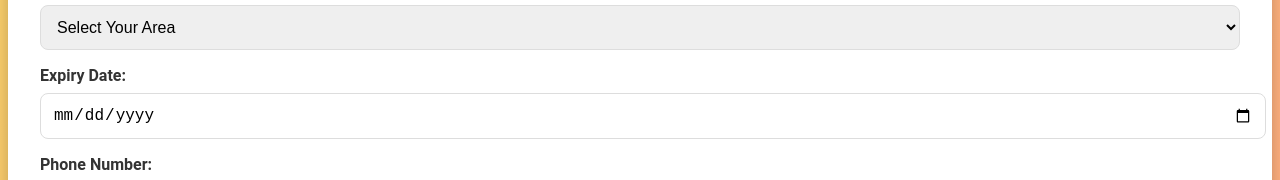
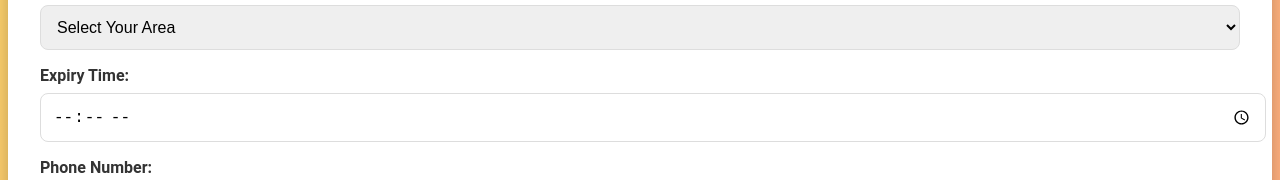
Before and after one commit to nextgen-coders-07/hunger_relief, a plain HTML site: page donator.html in a window 1280 px wide. Shown: the part 531-711 px from the top of the page. Drawn offline with nearby package versions, Linux system fonts and the light colour scheme.

Commit message:
Update donator.html

```diff
--- a/donator.html
+++ b/donator.html
@@ -302,8 +302,8 @@ button h1 {
           <option value="" disabled selected>Select Your Area</option>
         </select>
 
-        <label for="expiryDate">Expiry Date:</label>
-        <input type="date" id="expiryDate" required>
+        <label for="expiryDate">Expiry Time:</label>
+        <input type="time" id="expiryDate" required>
 
         <label for="phoneNumber">Phone Number:</label>
         <input type="tel" id="phoneNumber" placeholder="Enter your phone number" required>
```
